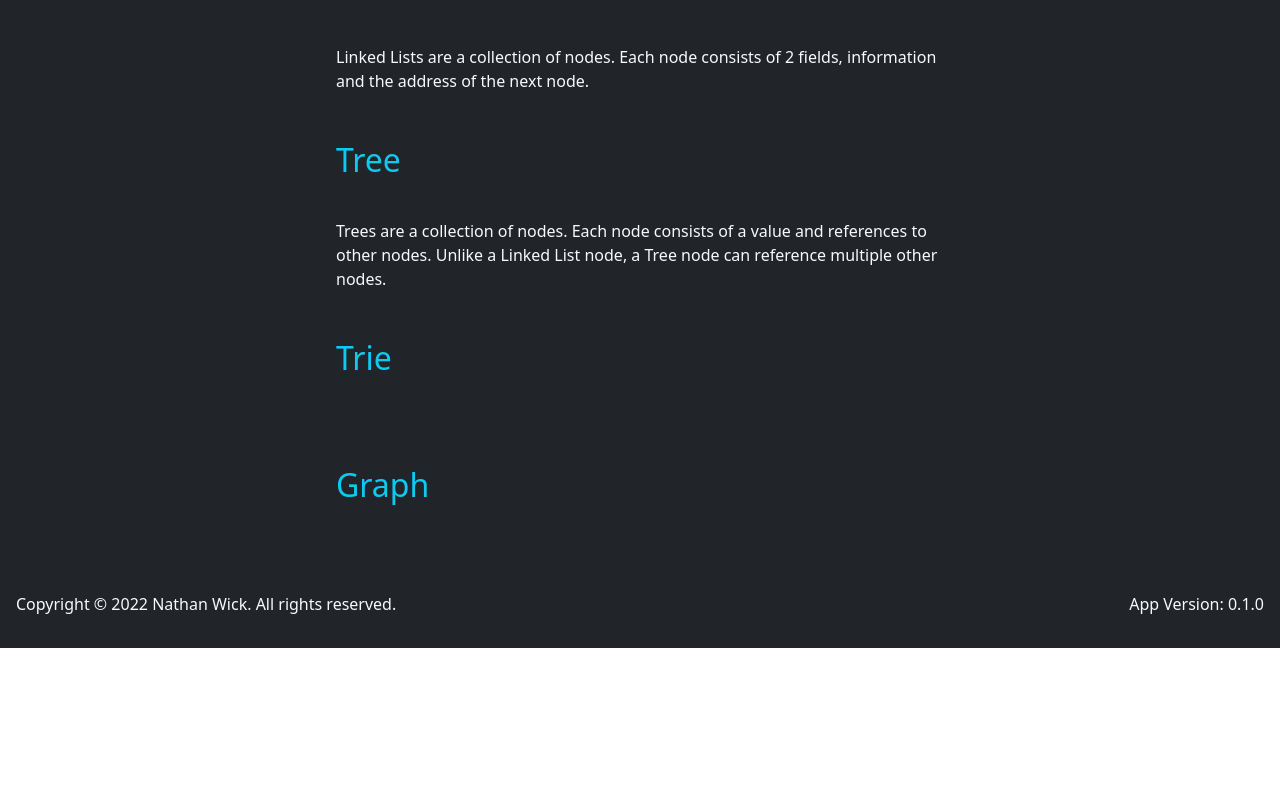
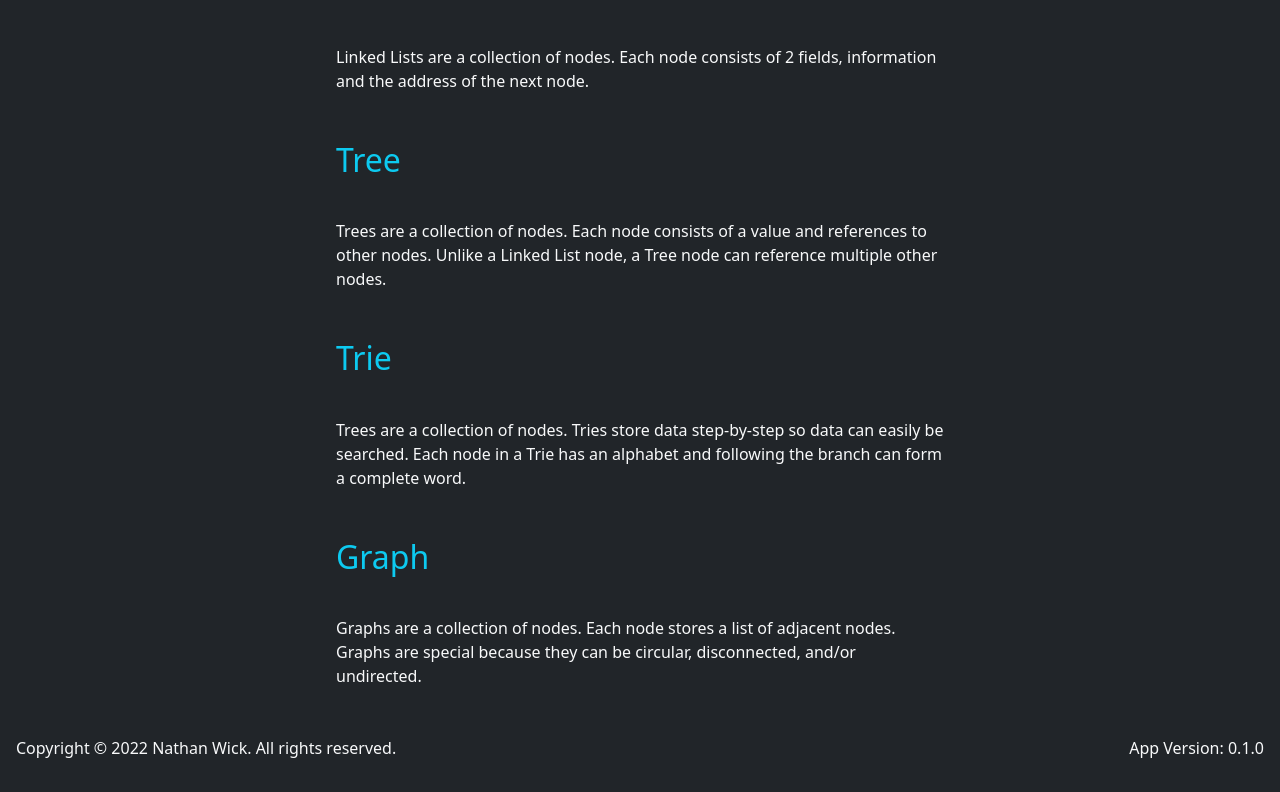
Before and after one commit to nathan-wick/nathan-wick-old, a React (Create React App) app in the folder nathan-wick/: page /blog/eight-essential-typescript-data-structures in a window 1280 px wide. Shown: the part 1043-1835 px from the top of the page. Before the commit the page ends 1691 px from the top, so only its background shows below. Built offline with nearby package versions, Linux system fonts and the light colour scheme.

Commit message:
Updated Data Structures Blog

```diff
--- a/nathan-wick/src/components/views/blogs/EightEssentialTypescriptDataStructures.tsx
+++ b/nathan-wick/src/components/views/blogs/EightEssentialTypescriptDataStructures.tsx
@@ -54,13 +54,13 @@ const EightEssentialTypescriptDataStructures = (props: any) => {
                 text='Trie'
                 isMobile={props.isMobile} />
             <Text
-                text=''
+                text='Trees are a collection of nodes. Tries store data step-by-step so data can easily be searched. Each node in a Trie has an alphabet and following the branch can form a complete word.'
                 isMobile={props.isMobile} />
             <Heading
                 text='Graph'
                 isMobile={props.isMobile} />
             <Text
-                text=''
+                text='Graphs are a collection of nodes. Each node stores a list of adjacent nodes. Graphs are special because they can be circular, disconnected, and/or undirected.'
                 isMobile={props.isMobile} />
         </>
     );
```
